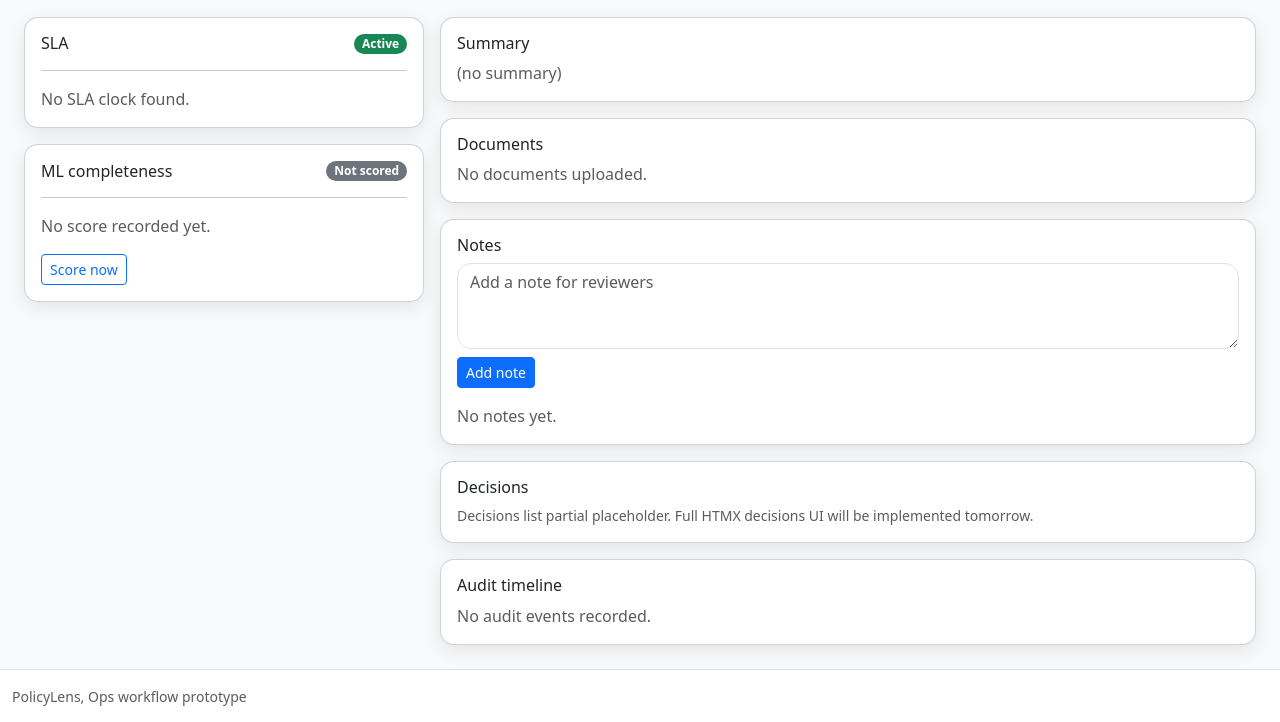
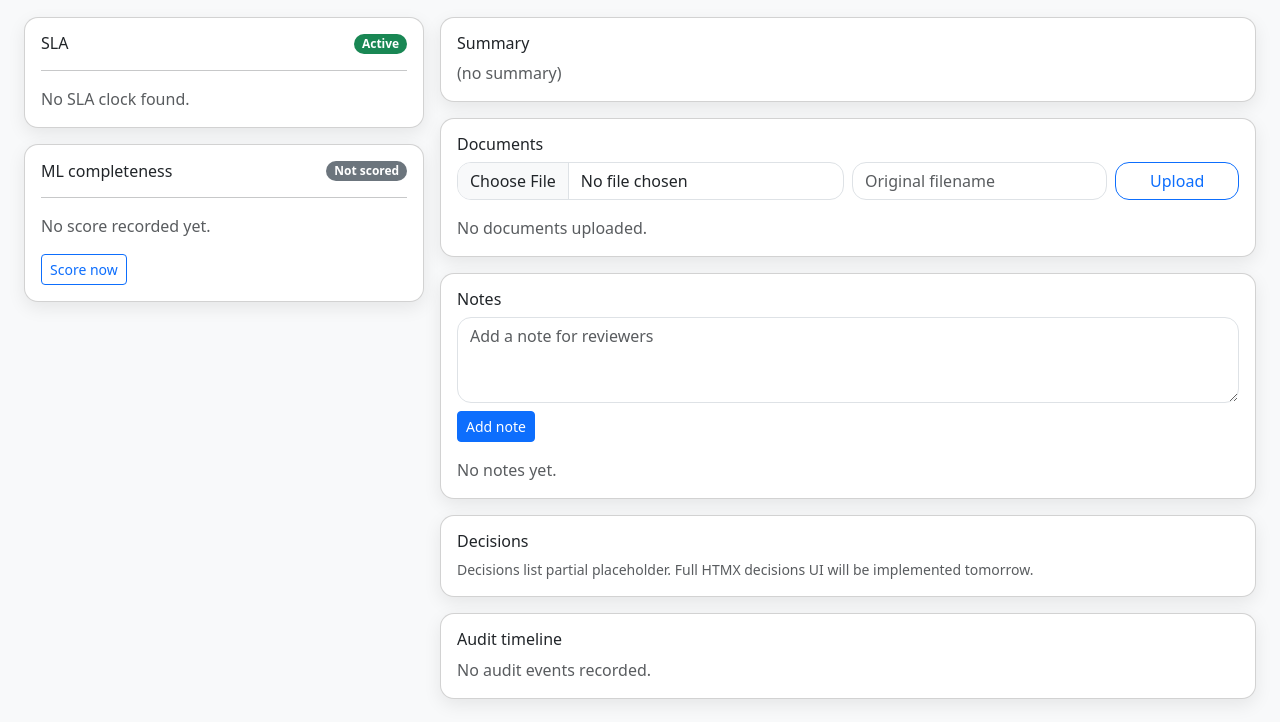
Before and after one commit to AAdewunmi/Claims-Fraud-Risk-Scoring-Project, a Django app: template policylens/apps/ops/templates/ops/claim_detail.html in a window 1280 px wide. Shown: the part 163-885 px from the top of the page. Run offline with Django 5.2, Linux system fonts and the light colour scheme; the template is opened without the code that fills it, so the values that code supplies are empty; parts of the project's set-up code (start-up, migrations or seed data) failed here and were passed over; some libraries are stand-ins or nearby versions.

Commit message:
feat(ops-htmx): add document upload form to documents partial with swap-safe panel wrapper

```diff
--- a/policylens/apps/ops/templates/ops/partials/documents_table.html
+++ b/policylens/apps/ops/templates/ops/partials/documents_table.html
@@ -1,4 +1,35 @@
-<div class="h6 mb-2">Documents</div>
+<!-- path: policylens/apps/ops/templates/ops/partials/documents_table.html -->
+<div id="documents-panel">
+  <div class="d-flex align-items-center justify-content-between mb-2">
+    <div class="h6 mb-0">Documents</div>
+  </div>
+
+  {% if error %}
+    <div class="alert alert-warning py-2 mb-3">
+      <div class="small">{{ error }}</div>
+    </div>
+  {% endif %}
+
+  <form
+    hx-post="{% url 'ops:htmx-upload-document' claim_id=claim.id %}"
+    hx-target="#documents-panel"
+    hx-swap="outerHTML"
+    class="row g-2 mb-3"
+    method="post"
+    enctype="multipart/form-data"
+  >
+    {% csrf_token %}
+    <div class="col-12 col-md-6">
+      <input class="form-control" type="file" name="file" required>
+    </div>
+    <div class="col-12 col-md-4">
+      <input class="form-control" type="text" name="original_filename" placeholder="Original filename" required>
+    </div>
+    <div class="col-12 col-md-2 d-grid">
+      <button class="btn btn-outline-primary" type="submit">Upload</button>
+    </div>
+  </form>
+
   {% if claim.documents.all|length == 0 %}
     <div class="text-muted">No documents uploaded.</div>
   {% else %}
@@ -25,3 +56,4 @@
       </table>
     </div>
   {% endif %}
+</div>
```
Lines whose indentation alone changed are shown as unchanged.
